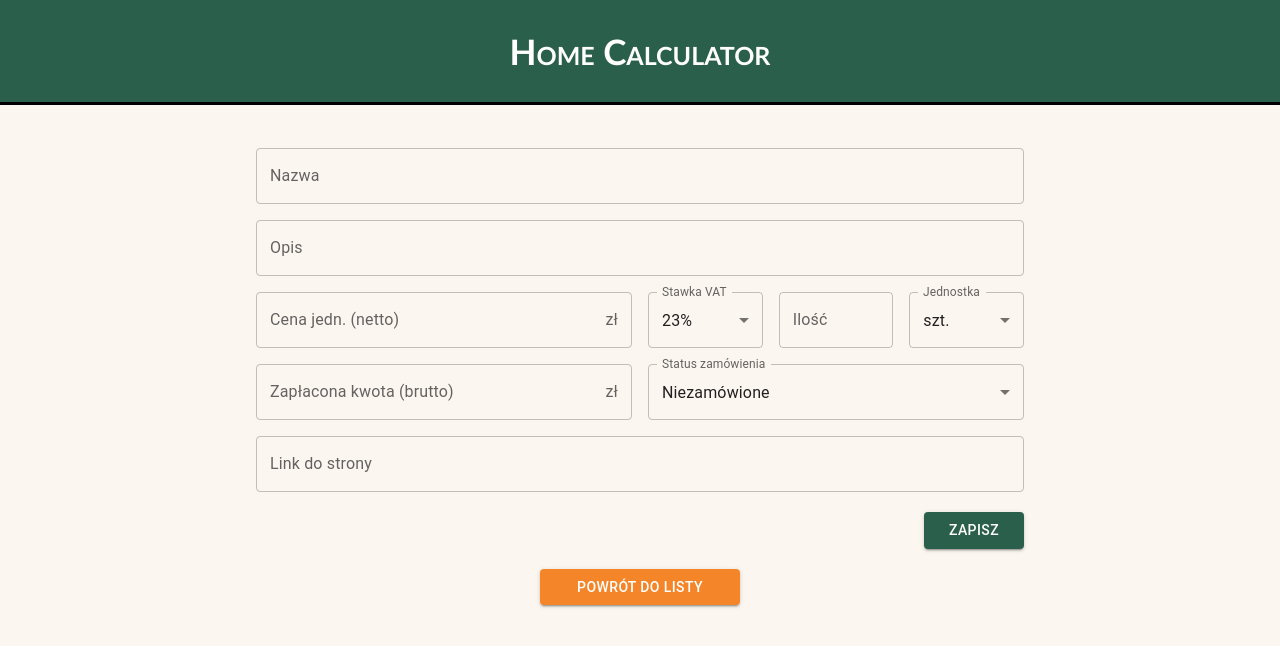
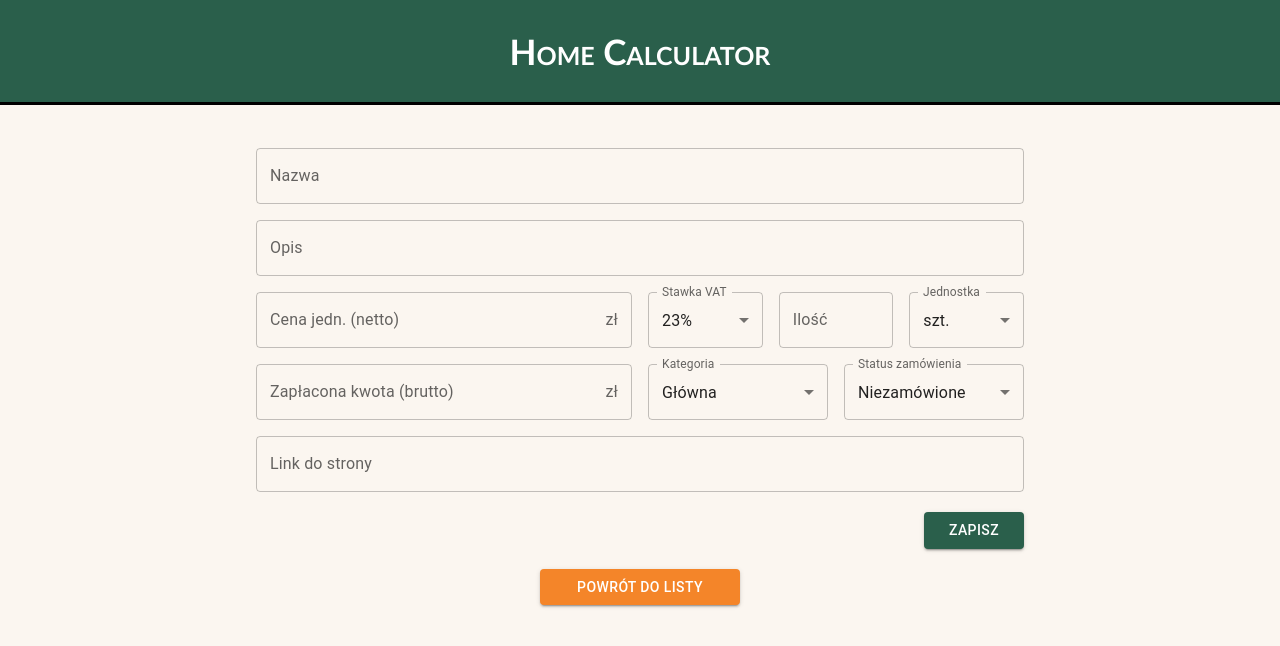
Before and after one commit to PaulaaGS/HomeCalculator-frontend, a React (Create React App) app: page /expenses/add in a window 1280 px wide. Shown: the top 646 px of the page. Built offline with nearby package versions, Linux system fonts and the light colour scheme.

Commit message:
Add categories for expense

```diff
--- a/src/components/AddExpense/AddExpenseView.tsx
+++ b/src/components/AddExpense/AddExpenseView.tsx
@@ -5,10 +5,12 @@ import { OrderStatus } from '../../enums/order-status';
 import { Unit } from '../../enums/unit';
 import { API_BASE_URL } from '../../utils/base-url';
 import { ExpenseForm, FormValues } from '../ExpenseForm/ExpenseForm';
+import { Category } from '../../enums/category';
 
 const initialValues: FormValues = {
     unit: Unit.PIECE,
     orderStatus: OrderStatus.NOT_ORDERED,
+    category: Category.MAIN,
     vatRate: 0.23,
 };
 
--- a/src/components/Expense/ExpenseDetails.tsx
+++ b/src/components/Expense/ExpenseDetails.tsx
@@ -3,6 +3,7 @@ import { getAmountWithCurrency } from '../../utils/currency';
 import { getOrderStatusLabel } from '../../utils/order-status';
 import { getUnitLabel } from '../../utils/unit';
 import { Expense } from '../../interfaces/expense';
+import { getCategoryLabel } from '../../utils/category';
 
 type ExpenseDetailsProps = {
     oneExpense: Expense;
@@ -124,7 +125,20 @@ export const ExpenseDetails = ({ oneExpense }: ExpenseDetailsProps) => {
                     }}
                 />
             </Grid>
-            <Grid item xs={6}>
+
+            <Grid item xs={3}>
+                <TextField
+                    fullWidth
+                    label='Kategoria'
+                    name='category'
+                    defaultValue={getCategoryLabel(oneExpense.category)}
+                    InputProps={{
+                        readOnly: true,
+                    }}
+                />
+            </Grid>
+
+            <Grid item xs={3}>
                 <TextField
                     fullWidth
                     label='Status zamówienia'
--- a/src/components/ExpenseForm/ExpenseForm.tsx
+++ b/src/components/ExpenseForm/ExpenseForm.tsx
@@ -17,6 +17,8 @@ import { OrderStatus } from '../../enums/order-status';
 import { getOrderStatusLabel } from '../../utils/order-status';
 import { GreenButton } from '../Button/GreenButton';
 import { OrangeButton } from '../Button/OrangeButton';
+import { Category } from '../../enums/category';
+import { getCategoryLabel } from '../../utils/category';
 
 export type FormValues = Partial<Omit<Expense, 'id'>>;
 
@@ -237,7 +239,43 @@ export const ExpenseForm = ({
                         />
                     </Grid>
 
-                    <Grid item xs={6}>
+                    <Grid item xs={3}>
+                        <FormControl fullWidth>
+                            <InputLabel id='categoryLabel'>
+                                Kategoria
+                            </InputLabel>
+                            <Select
+                                labelId='categoryLabel'
+                                id='category'
+                                name='category'
+                                label='Kategoria'
+                                value={formik.values.category}
+                                onChange={formik.handleChange}
+                                error={
+                                    formik.touched.category &&
+                                    Boolean(formik.errors.category)
+                                }
+                            >
+                                <MenuItem value={Category.MAIN}>
+                                    {getCategoryLabel(Category.MAIN)}
+                                </MenuItem>
+                                <MenuItem value={Category.LIGHTING}>
+                                    {getCategoryLabel(Category.LIGHTING)}
+                                </MenuItem>
+                                <MenuItem value={Category.APPLIANCES}>
+                                    {getCategoryLabel(Category.APPLIANCES)}
+                                </MenuItem>
+                                <MenuItem value={Category.FURNITURE}>
+                                    {getCategoryLabel(Category.FURNITURE)}
+                                </MenuItem>
+                                <MenuItem value={Category.OTHERS}>
+                                    {getCategoryLabel(Category.OTHERS)}
+                                </MenuItem>
+                            </Select>
+                        </FormControl>
+                    </Grid>
+
+                    <Grid item xs={3}>
                         <FormControl fullWidth>
                             <InputLabel id='orderStatusLabel'>
                                 Status zamówienia
--- a/src/components/ExpenseList/ExpenseTable.tsx
+++ b/src/components/ExpenseList/ExpenseTable.tsx
@@ -15,6 +15,7 @@ import { TableHeaderCell } from './TableHeaderCell';
 import DeleteOutlineOutlinedIcon from '@mui/icons-material/DeleteOutlineOutlined';
 import { ShortExpense } from '../../interfaces/short-expense';
 import BorderColorOutlinedIcon from '@mui/icons-material/BorderColorOutlined';
+import { getCategoryLabel } from '../../utils/category';
 
 type ExpenseTableProps = {
     allExpenses: ShortExpense[];
@@ -41,6 +42,7 @@ export const ExpenseTable = ({
                         <TableHeaderCell>Wydatek</TableHeaderCell>
                         <TableHeaderCell>Cena</TableHeaderCell>
                         <TableHeaderCell>Zapłacona kwota</TableHeaderCell>
+                        <TableHeaderCell>Kategoria</TableHeaderCell>
                         <TableHeaderCell>Status</TableHeaderCell>
                         <TableHeaderCell> </TableHeaderCell>
                     </TableRow>
@@ -62,6 +64,9 @@ export const ExpenseTable = ({
                             </TableCell>
                             <TableCurrencyCell amount={row.price} />
                             <TableCurrencyCell amount={row.paidAmount} />
+                            <TableCell align='center'>
+                                {getCategoryLabel(row.category)}
+                            </TableCell>
                             <TableCell align='center'>
                                 {getOrderStatusLabel(row.orderStatus)}
                             </TableCell>
--- /dev/null
+++ b/src/enums/category.ts
@@ -0,0 +1,7 @@
+export enum Category {
+    MAIN = 'main',
+    LIGHTING = 'lighting',
+    APPLIANCES = 'appliances',
+    FURNITURE = 'furniture',
+    OTHERS = 'others',
+}
--- a/src/interfaces/expense.ts
+++ b/src/interfaces/expense.ts
@@ -1,3 +1,4 @@
+import { Category } from '../enums/category';
 import { OrderStatus } from '../enums/order-status';
 import { Unit } from '../enums/unit';
 
@@ -12,4 +13,5 @@ export interface Expense {
     orderStatus: OrderStatus;
     url: string | null;
     vatRate: number;
+    category: Category;
 }
--- a/src/interfaces/short-expense.ts
+++ b/src/interfaces/short-expense.ts
@@ -2,5 +2,5 @@ import { Expense } from './expense';
 
 export type ShortExpense = Pick<
     Expense,
-    'id' | 'name' | 'paidAmount' | 'orderStatus'
+    'id' | 'name' | 'paidAmount' | 'orderStatus' | 'category'
 > & { price: number };
--- /dev/null
+++ b/src/utils/category.ts
@@ -0,0 +1,17 @@
+import { Category } from '../enums/category';
+
+type CategoryObj = {
+    [key in Category]: string;
+};
+
+const CategoryLabel: CategoryObj = {
+    main: 'Główna',
+    lighting: 'Oświetlenie',
+    appliances: 'RTV i AGD',
+    furniture: 'Meble',
+    others: 'Inne',
+};
+
+export const getCategoryLabel = (category: Category) => {
+    return CategoryLabel[category];
+};
```
